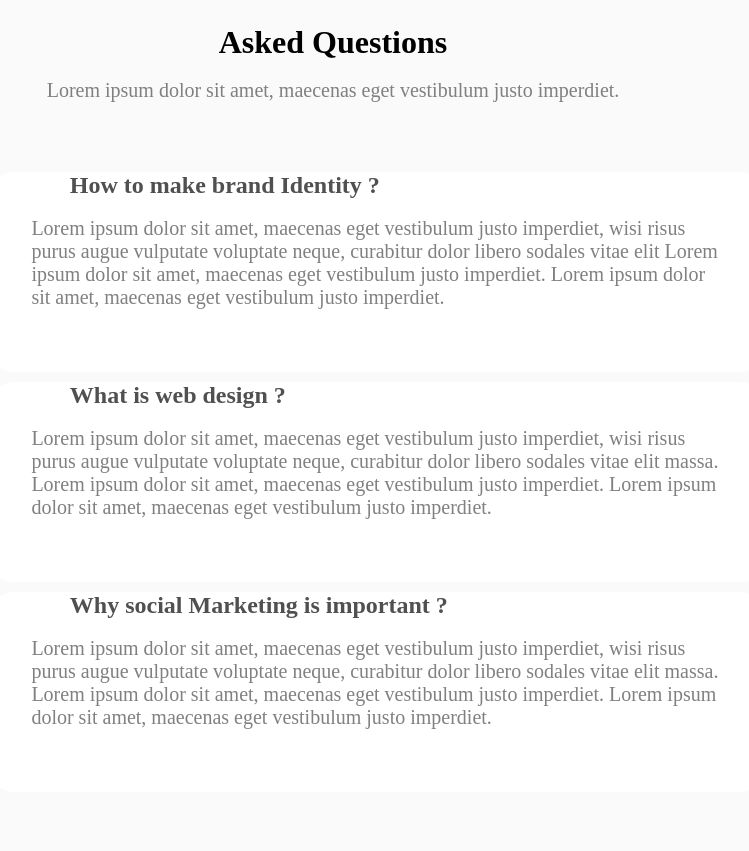
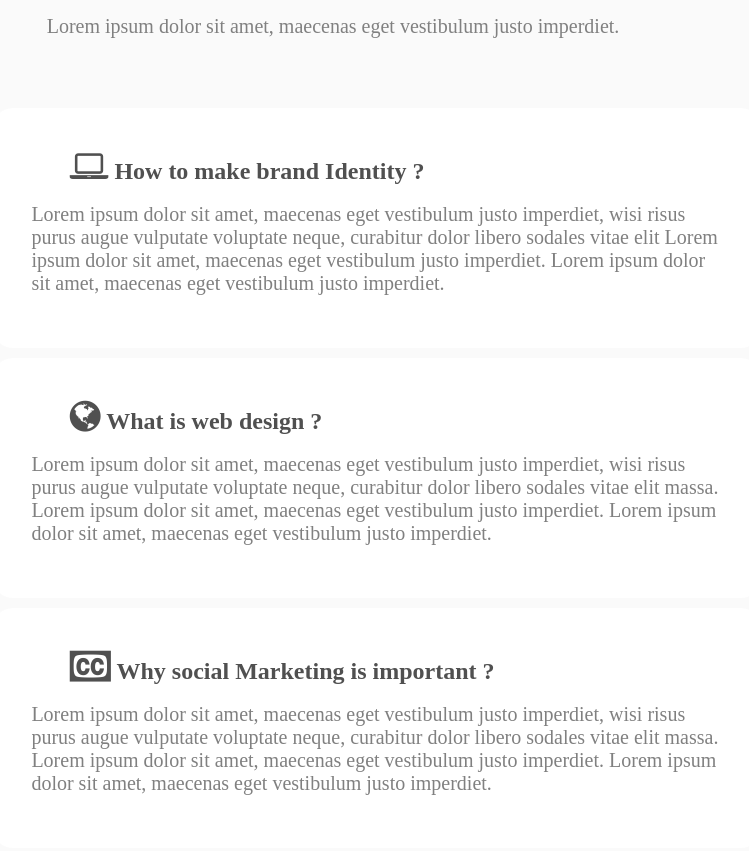
Before and after one commit to VANN-PISETH/Intern3, a plain HTML site: page index.html in a window 1280 px wide. Shown: the part 5639-6490 px from the top of the page, without its empty margins (307-1056 px from the left). Drawn offline with nearby package versions, Linux system fonts and the light colour scheme.

Commit message:
chage again

```diff
--- a/Intern2.css
+++ b/Intern2.css
@@ -233,6 +233,7 @@ p{
     align-items: center;
     justify-content: center;
     flex-direction: column;
+    margin-top: 60;
 
 }
 .details h3 {
@@ -268,7 +269,7 @@ p{
     transition-delay: .4s;
 }
 .card:hover .pic {
-    /* transform: translateY(-100px); */
+    transform: translateY(-100px);
     transition: .5s;
 }
 .container2{
@@ -304,7 +305,7 @@ p{
     cursor: pointer;
     transition: .5s;
     align-items: center;
-   margin: 1%;
+    margin: 1%;
 }
 .work-l{
 
@@ -325,19 +326,23 @@ p{
 .f{
     width: 600px;
     height: 200px;
-    background-image: url(https://www.rof.co.in/blog/wp-content/uploads/2019/07/toronto-market-research-1380-x425.jpg);
+    /* background-image: url(https://www.rof.co.in/blog/wp-content/uploads/2019/07/toronto-market-research-1380-x425.jpg); */
     background-size: cover;
     margin-top: 5%;
     margin-left: 7.5%;
     border-radius: 20px;
 }
-
+.f:hover{
+    background-image: url(https://www.rof.co.in/blog/wp-content/uploads/2019/07/toronto-market-research-1380-x425.jpg);
+    transition: .5s;
+}
 .f h5 h2 p{
     width: 100%;
     position:absolute;
     top:50%;
     left:50%;
-    transform: translate(-50%,-50%);
+    /* transform: translate(-50%,-50%); */
+    /* padding-left: 50%; */
 }
 .blog{
     display: flex;
@@ -354,20 +359,20 @@ p{
 }
 .six{
     background-color: rgb(250, 250, 250);
-    height: 140vh;
+    height: 150vh;
 }
 .bar ul li{
     margin-top: 100px;
 }
 .askquestion  {
     text-align: center;
-    padding-top: 10%;
+    padding-top: 5%;
 
 }
 .how  {
 
     width: 60%;
-    height: 25vh;
+    height: 30vh;
     background-color: #fff;
     margin-top: 70px;
     margin-left: 300px;
@@ -376,6 +381,7 @@ p{
 .how h2{
     margin-left: 10%;
     color: #505050;
+    padding-top: 40px;
 }
 .how p{
     margin-left: 5%;
@@ -384,7 +390,7 @@ p{
 
 .whatisweb{
     width: 60%;
-    height: 25vh;
+    height: 30vh;
     background-color: #fff;
     margin-top: 10px;
     margin-left: 300px;
@@ -393,6 +399,7 @@ p{
 .whatisweb h2{
     margin-left: 10%;
     color: #505050;
+    padding-top: 40px;
 
 }
 .whatisweb p{
@@ -401,7 +408,7 @@ p{
 }
 .whysocial{
     width: 60%;
-    height: 25vh;
+    height: 30vh;
     background-color: #fff;
     margin-top: 10px;
     margin-left: 300px;
@@ -410,6 +417,7 @@ p{
 .whysocial h2{
     margin-left: 10%;
     color: #505050;
+    padding-top: 40px;
 
 }
 .whysocial p{
--- a/index.html
+++ b/index.html
@@ -327,14 +327,14 @@
 
 
                 <br>
-                <div class="f">
+                <span class="f">
                     <br>
                     <p>Frontend Dev / Dec 9, 2016</p>
                     <br>
                     <h2><a href="https://www.themes.khaitawng.com/Genius/image-bg/blog-single.html" style="color: black; text-decoration: none; " target="_blank"> Frontend Developer Vs UI Designer</a></h2>
                     <br>
                     <h5> by Johnny James</h5>
-                </div>
+                </span>
 
 
 
@@ -387,9 +387,9 @@
                         </div>
 
                         <div class="how">
-                            <h2 class="howh2">
+                            <h2 class="howh2"><i class="fa fa-laptop" style="font-size:36px"></i>
 
-                                How to make brand Identity ?
+                                  How to make brand Identity ?
                             </h2>
                             <br>
                             <p class="p">
@@ -401,7 +401,7 @@
                         </div>
 
                         <div class="whatisweb">
-                            <h2>
+                            <h2><i class="fa fa-globe" style="font-size:36px"></i>
 
                                 What is web design ?
                             </h2>
@@ -414,7 +414,7 @@
 
                         </div>
                         <div class="whysocial">
-                            <h2>
+                            <h2><i class="fa fa-cc" style="font-size:36px"></i>
 
                                 Why social Marketing is important ?
                             </h2>
```
